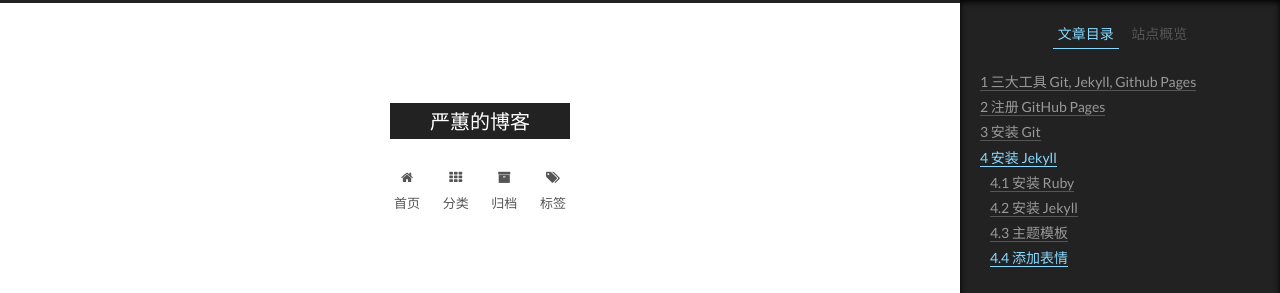
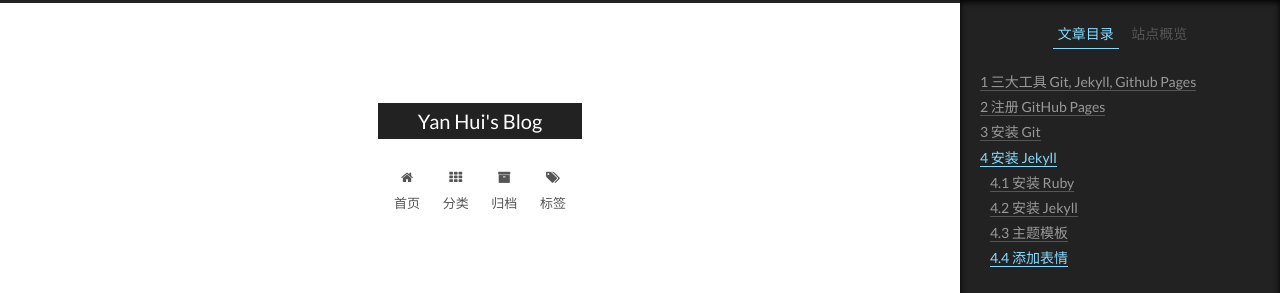
Before and after one commit to leilayanhui/yanhui.github.io, a Jekyll site: the page built from _posts/2017-10-02-用-git-jekyll-github-pages-搭建博客.md, in a window 1280 px wide. Shown: the top 293 px of the page. Built offline with Jekyll 4.4.1, drawn with Linux system fonts in a browser that asks for light colours; comment, search, counter and statistics services are not loaded; some of the changed text lies outside the part shown.

```diff
--- a/_config.yml
+++ b/_config.yml
@@ -4,10 +4,10 @@
 # ---------------------------------------------------------------
 
 # Site
-title: 严蕙的博客
+title: Yan Hui's Blog
 subtitle:
 description:
-author: 严蕙
+author: YanHui
 # Support language: de, en, fr-FR, id, ja, ko, pt-BR, pt, ru, zh-Hans, zh-hk, zh-tw
 language: zh-Hans
 date_format: '%Y-%m-%d'
```
Also changed, not shown: _posts/2017-10-02-用-git-jekyll-github-pages-搭建博客.md (+1 -1 lines), 1 other file.
